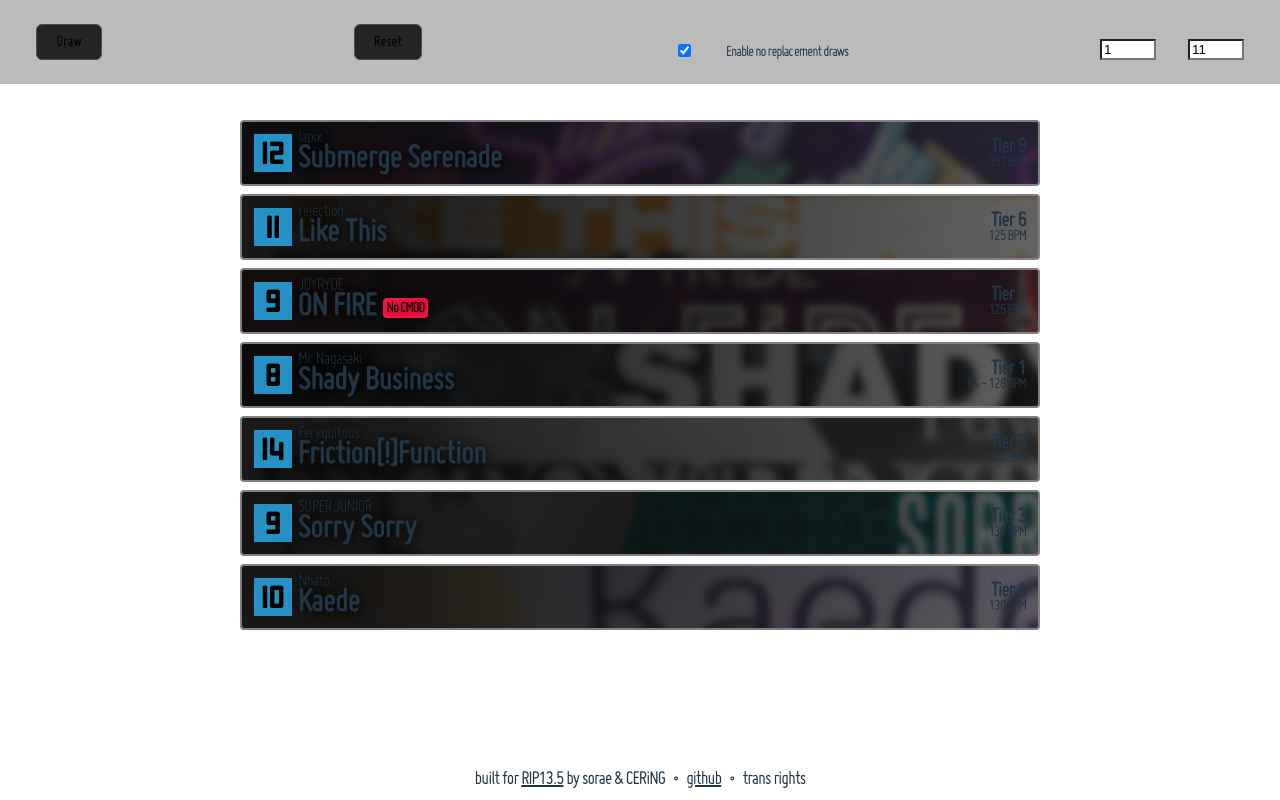
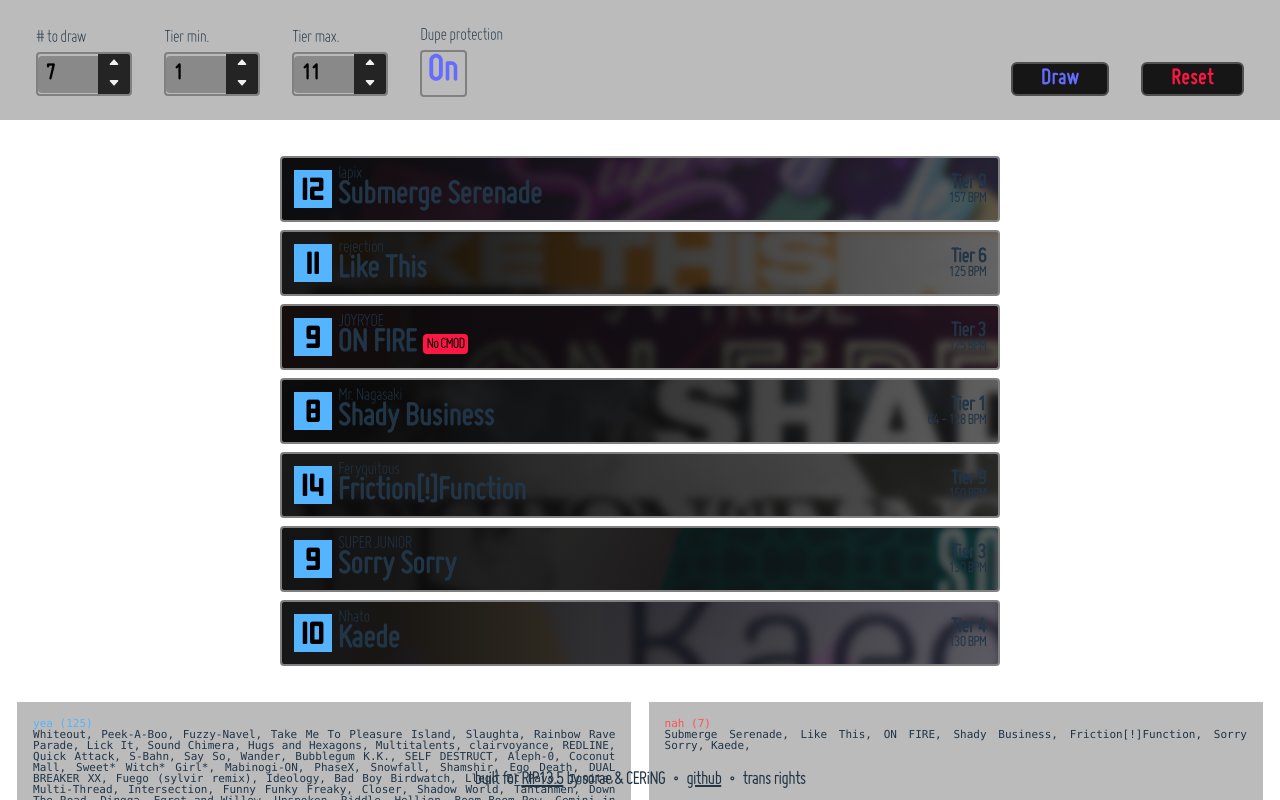
Before and after one commit to soraeee/cardigan, a React (Vite) app in the folder card-draw/: page / in a window 1280 px wide. Both pictures are taken after a click on the button "Draw". Shown: the top 800 px of the page. Built offline with nearby package versions, Linux system fonts and the light colour scheme.

Commit message:
Implement NumberField, merge sorae edits

```diff
--- a/card-draw/package.json
+++ b/card-draw/package.json
@@ -26,6 +26,7 @@
     "eslint-plugin-react-hooks": "^4.6.0",
     "eslint-plugin-react-refresh": "^0.4.3",
     "typescript": "^5.0.2",
-    "vite": "^4.4.5"
+    "vite": "^4.4.5",
+    "vite-plugin-svgr": "^4.1.0"
   }
 }
--- a/card-draw/src/CardDraw.tsx
+++ b/card-draw/src/CardDraw.tsx
@@ -3,6 +3,7 @@ import { useState, useEffect } from 'react';
 import './index.css';
 import './reset.css';
 import Card from './Card';
+import NumberField from './NumberField';
 
 function CardDraw() {
 
@@ -22,15 +23,17 @@ function CardDraw() {
 	}
 
 	// Toggle to see eligible/used card pools
-	const debug = false;
+	const debug = true;
 
 	const chartarr: Chart[] = [];
-	const numToDraw = 7;
+	const defaultNumToDraw = 7;
+	const [defaultMin, defaultMax] = [1, 11];
 
 	// Current card draw state
+	const [numToDraw, setNumToDraw] = useState<number>(defaultNumToDraw);
 	const [spread, setSpread] = useState<Chart[]>([]);
-	const [range, setRange] = useState<number[]>([1, 11]);
-	const [eligibleCharts, setEligibleCharts] = useState<number[][]>([[], []]); // [0] -> can be drawn, [1] -> removed from pool in no replacement draws
+	const [range, setRange] = useState<number[]>([defaultMin, defaultMax]);
+	const [eligibleCharts, setEligibleCharts] = useState<Chart[][]>([[], []]); // [0] -> can be drawn, [1] -> removed from pool in no replacement draws
 	const [protectOrder, setProtectOrder] = useState<number>(0);
 
 	// Modal will open when chart's ID matches this state
@@ -43,13 +46,9 @@ function CardDraw() {
 
 	// init
 	useEffect(() => {
-		const chartIds: number[] = [];
-		// Chart IDs remaining in the pool
-		for (let i = 0; i < chartarr.length; i++) {
-			chartIds[i] = i;
-		}
-		setEligibleCharts([chartIds, []]);
-	}, [chartarr.length]);
+		//populateCharts();
+		setEligibleCharts([chartarr, []]);
+	}, []);
 
 	// Gets transliterated string, if available
 	const translit = (chart: {[index: string]:any}, prop: string) => {
@@ -59,11 +58,7 @@ function CardDraw() {
 	// Rounds number and converts to a string
 	const strround = (n: number) => String(Math.round(n));
 
-	// Clamps number to a range
-	const clamp = (n: number, min: number, max: number) => {
-		return Math.min(Math.max(n, min), max);
-	}
-
+	const populateCharts = () => {
 		// Process chart metadata to something that we actually need
 		chartJSON.charts.forEach(chart => {
 			{
@@ -98,8 +93,11 @@ function CardDraw() {
 				});
 			}
 		});
+	}
 
-	const swapIndices = (a: number, b: number, array: number[]) => {
+	populateCharts();
+
+	const swapIndices = (a: number, b: number, array: any[]) => {
 		const c = array[a];
 		array[a] = array[b];
 		array[b] = c;
@@ -107,72 +105,49 @@ function CardDraw() {
 
 	const getRandomInt = (max: number) => Math.floor(Math.random() * max);
 
-	// Change draw range
 	const changeDrawRange = (a: number, b: number) => {
-		// clamp a, b to [0, 11]
-		const min = 0;
-		const max = 11;
-		a = clamp(a, min, b);
-		b = clamp(b, a, max);
+		setRange([a, b]);
 
-		setRange([a, b])
-
-		// Change eligible IDs to be within range
-		const chartIds: number[] = [];
-		const chartsInRange: Chart[] = chartarr.filter((chart) => {
-			return chart["tier"] >= a && chart["tier"] <= b;
+		// Change eligible charts to be within range
+		const chartsInRange: Chart[] = chartarr.filter(chart => {
+			if (chart["tier"] >= a && chart["tier"] <= b) return chart
 		})
-		chartsInRange.forEach((chart) => {
-			chartIds.push(chart.id);
-		})
-		setEligibleCharts([chartIds, []]);
+		setEligibleCharts([chartsInRange, []]);
 	}
 
 	// Draw n number of charts from the available pool
-	// could have probably just done this without converting charts to ids, but lol whatever
 	const draw = () => {
-		let chartIds: number[] = eligibleCharts[0]
+		let chartPool: Chart[] = eligibleCharts[0]
 		// Fisher-Yates shuffle
-		for (let i = chartIds.length - 1; i >= 0; i--) {
-			swapIndices(i, getRandomInt(i), chartIds);
+		for (let i = chartPool.length - 1; i >= 0; i--) {
+			swapIndices(i, getRandomInt(i), chartPool);
 		}
 
-		let spentIds: number[] = [...eligibleCharts[1]]
-		const drawnIds: number[] = []
+		let spentCharts: Chart[] = [...eligibleCharts[1]];
+		const drawnCharts: Chart[] = [];
 		// Check if there are less charts left in the pool than the number to draw, and add charts back to the pool if true
 		// caveat with this algo - when this is the case, the remaining charts will always show up first in the draw. idk if that's a huge issue, lol
-		if (chartIds.length < numToDraw) {
+		if (chartPool.length < numToDraw) {
 			// Shuffle spent charts
-			for (let i = spentIds.length - 1; i >= 0; i--) {
-				swapIndices(i, getRandomInt(i), spentIds);
+			for (let i = spentCharts.length - 1; i >= 0; i--) {
+				swapIndices(i, getRandomInt(i), spentCharts);
 			}
 			// Reset chartIds and spentIds
-			chartIds = [...chartIds, ...spentIds];
-			spentIds = [];
+			chartPool = [...chartPool, ...spentCharts];
+			spentCharts = [];
 		}
 
 		// Draw n charts, add those charts to the spent pool
 		for (let i = 0; i < numToDraw; i++) {
-			drawnIds[i] = chartIds[i];
-			if (noRP) spentIds.push(drawnIds[i]);
+			drawnCharts[i] = chartPool[i];
+			if (noRP) spentCharts.push(drawnCharts[i]);
 		}
 
 		// Remove IDs from eligible pool
-		if (noRP) chartIds.splice(0, numToDraw);
-
-		// Get actual chart metadata from drawn IDs
-		const drawnCharts: Chart[] = [];
-		drawnIds.forEach((id) => {
-			// This sucks man i hate O(n^2)
-			// but i'm not working with 10000 charts so it's ok :^)
-			const chartMatch: Chart[] = chartarr.filter(chart => {
-				return chart["id"] === id;
-			})
-			drawnCharts.push(chartMatch[0]);
-		})
+		if (noRP) chartPool.splice(0, numToDraw);
 
 		// lol
-		setEligibleCharts([chartIds, spentIds]);
+		setEligibleCharts([chartPool, spentCharts]);
 		setSpread(drawnCharts);
 		setModalOpened(-1);
 		setProtectOrder(0);
@@ -183,72 +158,62 @@ function CardDraw() {
 	const redraw = (id: number) => {
 		// Find index of chart to redraw
 		let ind: number = -1;
+		let oldChart: Chart = spread[0]; // shut up typescript
 		for (let i = 0; i < spread.length; i++) {
-			if (spread[i].id === id) ind = i;
+			if (spread[i].id === id) {
+				ind = i;
+				oldChart = spread[i];
+			}
 		}
 
-		let chartIds: number[] = eligibleCharts[0];
-		let nextChartId: number;
-		let spentIds: number[] = eligibleCharts[1];
+		let chartPool: Chart[] = eligibleCharts[0];
+		let nextChart: Chart;
+		let spentCharts: Chart[] = eligibleCharts[1];
 
 		// Get the next chart in line
 		if (noRP) { // Redraw with no replacement enabled
 			// Check if there are less charts left in the pool than the number to draw, and add charts back to the pool if true
-			if (chartIds.length === 0) {
+			if (chartPool.length === 0) {
 				// Get current draw
-				const spreadIds: number[] = []
-				spread.forEach((chart) => {
-					spreadIds.push(chart["id"])
-				})
-				console.log(spreadIds)
+				const spreadCharts: Chart[] = spread;
 
 				// Set spentIds to charts already in the spread and chartIds to everything else
-				chartIds = spentIds
-				chartIds = chartIds.filter((id) => {
-					return !spreadIds.includes(id)
-				})
-				spentIds = spentIds.filter((id) => {
-					if (spreadIds.includes(id)) console.log(id)
-					return spreadIds.includes(id)
-				})
+				chartPool = spentCharts
+				chartPool = chartPool.filter(chart => !spreadCharts.includes(chart));
+				spentCharts = spentCharts.filter(chart => spreadCharts.includes(chart));
 
 				// Shuffle eligible charts
-				for (let i = chartIds.length - 1; i >= 0; i--) {
-					swapIndices(i, getRandomInt(i), chartIds);
+				for (let i = chartPool.length - 1; i >= 0; i--) {
+					swapIndices(i, getRandomInt(i), chartPool);
 				}
 			}
-			nextChartId = chartIds[0] // Get the next chart, which is the very next chart in the eligible list
-			chartIds.splice(0, 1) // Remove chart from eligible charts
-			spentIds.push(nextChartId) // Add the drawn chart to the spent pool
+			nextChart = chartPool[0]; // Get the next chart, which is the very next chart in the eligible list
+			chartPool.splice(0, 1); // Remove chart from eligible charts
+			spentCharts.push(nextChart); // Add the drawn chart to the spent pool
 		} else { // Redraw without replacement
-			nextChartId = chartIds[spread.length] // Get the next chart, which is directly after the initial n charts drawn in the list
-			chartIds.splice(spread.length, 1) // Remove that chart
-			chartIds.splice(ind, 1, nextChartId) // Add it to the intended spot
-			chartIds.push(id) // Add the old chart to the end
+			nextChart = chartPool[spread.length]; // Get the next chart, which is directly after the initial n charts drawn in the list
+			chartPool.splice(spread.length, 1); // Remove that chart
+			chartPool.splice(ind, 1, nextChart); // Add it to the intended spot
+			chartPool.push(oldChart); // Add the old chart to the end
 		}
 
-		// Get chart metadata from ID
-		const chartMatch: Chart[] = chartarr.filter(chart => {
-			return chart["id"] === nextChartId
-		})
-
 		// Splice new chart into spread
-		const newSpread: Chart[] = spread
-		newSpread.splice(ind, 1, chartMatch[0])
+		const newSpread: Chart[] = spread;
+		newSpread.splice(ind, 1, nextChart);
 
 		// Set everything again oh god
-		setModalOpened(-1)
-		setEligibleCharts([chartIds, spentIds])
-		setSpread(newSpread)
+		setModalOpened(-1);
+		setEligibleCharts([chartPool, spentCharts]);
+		setSpread(newSpread);
 	}
 
 	// Reset card draw
 	// Useful for no replacement draws
 	const reset = () => {
-		setEligibleCharts([[...eligibleCharts[0], ...eligibleCharts[1]], []])
-		setSpread([])
-		setModalOpened(-1)
-		setProtectOrder(0)
+		setEligibleCharts([[...eligibleCharts[0], ...eligibleCharts[1]], []]);
+		setSpread([]);
+		setModalOpened(-1);
+		setProtectOrder(0);
 	}
 
 	// Reset removed pool and toggle no replacement setting
@@ -259,18 +224,18 @@ function CardDraw() {
 
 	return (<>
 		<div className="header">
-			<button onClick={draw} className="button">Draw</button>
-			<button onClick={reset} className="button">Reset</button>
-			{/* Probably want to seperate this out into a sidebar or something, lol */}
-			{/* Could be slightly better - input is a bit jank, could have a "Set" button. dunno */}
-
 			<div className="settings">
-				<input type="checkbox" name="norp" id="norp" value="norp-enabled" onChange={(e) => { changeNoRP(e.target.checked) }} defaultChecked={noRP} />
-				<p>Enable no replacement draws</p>
+				<NumberField desc="# to draw" initValue={defaultNumToDraw} min={1} max={Infinity} onChange={(n: number) => { setNumToDraw(n) }}/>
+				<NumberField desc="Tier min." initValue={range[0]} min={defaultMin} max={range[1]} onChange={(n: number) => { changeDrawRange(n, range[1])}} />
+				<NumberField desc="Tier max." initValue={range[1]} min={range[0]} max={defaultMax} onChange={(n: number) => { changeDrawRange(range[0], n)}} />
+				<div className="settings-checkbox">
+					<p className="checkbox-label">Dupe protection</p>
+					<input className="checkbox-input" type="checkbox" name="norp" id="norp" value="norp-enabled" onChange={(e) => { changeNoRP(e.target.checked) }} defaultChecked={noRP}/>
 				</div>
-			<div className="settings">
-				<input type="number" min="1" step="1" max="11" value={range[0]} onChange={e => { changeDrawRange(Number(e.currentTarget.value), range[1]) }} />
-				<input type="number" min="1" step="1" max="11" value={range[1]} onChange={e => { changeDrawRange(range[0], Number(e.currentTarget.value)) }} />
+			</div>
+			<div className="actions">
+				<button onClick={draw} className="action-draw">Draw</button>
+				<button onClick={reset} className="action-reset">Reset</button>
 			</div>
 		</div>
 		{/* Show message when no card draw is present */}
@@ -296,16 +261,16 @@ function CardDraw() {
 			})}
 		</div>
 		{debug && <>
-			<h1 className="modal-text-major text-p1">yea</h1>
-			{eligibleCharts[0].map((num) => {
-				const chart: Chart[] = chartarr.filter(chart => chart["id"] === num);
-				return (<p>{chart[0].title}</p>)
-			})}
-			<h1 className="modal-text-major text-p2">nah</h1>
-			{eligibleCharts[1].map((num) => {
-				const chart: Chart[] = chartarr.filter(chart => chart["id"] === num);
-				return (<p>{chart[0].title}</p>)
-			})}
+			<div className="debug">
+				<div className="debug-detail">
+					<p className="text-p1">yea ({eligibleCharts[0].length})</p>
+					{eligibleCharts[0].map(chart => <span>{chart.title}, </span>)}
+				</div>
+				<div className="debug-detail">
+					<p className="text-p2">nah ({eligibleCharts[1].length})</p>
+					{eligibleCharts[1].map(chart => <span>{chart.title}, </span>)}
+				</div>
+			</div>
 		</>}
 	</>)
 }
--- /dev/null
+++ b/card-draw/src/NumberField.tsx
@@ -0,0 +1,52 @@
+/// <reference types="vite-plugin-svgr/client" />
+import { useState } from 'react';
+import './index.css';
+import './reset.css';
+import Caret from './assets/caret.svg?react';
+
+const NumberField = (props: any) => {
+
+    const [value, setValue] = useState(props.initValue);
+
+	// Clamps number to a range
+	const clamp = (n: number, min: number, max: number) => {
+		return Math.min(Math.max(n, min), max);
+	}
+
+    const increment = () => {
+        let n = value + 1;
+        n = clamp(n, props.min, props.max);
+        setValue(n);
+        props.onChange(n);
+    }
+
+    const decrement = () => {
+        let n = value - 1;
+        n = clamp(n, props.min, props.max);
+        setValue(n);
+        props.onChange(n);
+    }
+
+    const otherChange = (e: any) => {
+        console.log(e.currentTarget.value);
+        let n = !isNaN(Number(e.currentTarget.value)) ? Number(e.currentTarget.value) : value;
+        n = clamp(n, props.min, props.max);
+        setValue(n);
+        props.onChange(n);
+    }
+
+    return (<>
+        <div className="numfield">
+            <p className="numfield-title">{props.desc}</p>
+            <div className="numfield-inner">
+                <input className="numfield-value" type="text" value={value} onChange={otherChange}/>
+                <div className="numfield-controls">
+                    <button className="numfield-increment" onClick={increment}><Caret className="caret-increment"/></button>
+                    <button className="numfield-decrement" onClick={decrement}><Caret className="caret-decrement"/></button>
+                </div>
+            </div>
+        </div>
+	</>)
+}
+
+export default NumberField;
--- a/card-draw/src/index.css
+++ b/card-draw/src/index.css
@@ -79,7 +79,7 @@
   border-radius: 4px;
 
   width: 80%;
-  max-width: 800px;
+  max-width: 720px;
   min-height: 65px;
 
   padding: 12px;
@@ -94,11 +94,11 @@
   position: relative;
   z-index: 3;
 
-  transition: filter 0.5s, border-color 0.5s;
+  transition: filter 0.15s, border-color 0.15s;
 }
 
 .card:hover {
-  filter: drop-shadow(0 0 0.4rem #ffffff);
+  filter: drop-shadow(0 0 0.2rem #ffffff);
   cursor: pointer;
 }
 
@@ -131,7 +131,7 @@
   flex-flow: column nowrap;
   align-items: start;
   justify-content: center;
-  text-shadow: 1px 1px 10px #000000;
+  /*text-shadow: 1px 1px 10px #000000;*/
 }
 
 .card-meta>* {
@@ -225,10 +225,9 @@
   text-align: right;
 }
 
-
 button {
   border-radius: 6px;
-  border: 1px solid transparent;
+  border: 2px solid transparent;
   padding: 0.6em 1.2em;
   font-size: 1em;
   font-weight: 500;
@@ -236,61 +235,38 @@ button {
   background-color: #242424;
   border-color:#505050;
   cursor: pointer;
-  transition: border-color 0.25s;
+  transition: border-color 0.15s;
 }
 
 button:hover {
   border-color: #646cff;
 }
 
-.diff-n {
-  background-color: #a355b8;
-}
-
-.diff-e {
-  background-color: #1ec51d;
-}
-
-.diff-m {
-  background-color: #d6db41;
-}
-
-.diff-h {
-  background-color: #ba3049;
-}
-
-.diff-x {
-  background-color: #2691c5;
-}
-
-.diff-edit {
-  background-color: #f7f7f7;
-}
+.diff-n {   background-color: #a355b8; }
+.diff-e {   background-color: #1ec51d; }
+.diff-m {   background-color: #d6db41; }
+.diff-h {   background-color: #FF5151; }
+.diff-x {   background-color: #54B4FF; }
+.diff-ed {  background-color: #f7f7f7; }
 
 /* Player text colors */
-.text-p1 {
-  color: #54B4FF;
-}
-.text-p2 {
-  color: #FF5151;
-}
+.text-p1 {  color: #54B4FF; }
+.text-p2 {  color: #FF5151; }
 
 /* Card modal classes */
 .modal-backdrop {
   position: absolute;
   top: 0;
   left: 0;
-  background: #00000000;
+  background: #00000040;
   height: 100%;
   width: 100vw;
-
   z-index: 1;
 }
 
 .modal-wrapper {
   z-index: 2;
   position: relative;
-
   display: flex;
   flex-flow: row nowrap;
   align-items: center;
@@ -346,6 +322,60 @@ button:hover {
   gap: 32px;
 }
 
+.settings-checkbox {
+  position: relative;
+  user-select: none;
+  top: 2.5px;
+}
+
+.checkbox-label {
+  font-size: 1.2em;
+  font-weight: 200;
+  margin-bottom: 6px;
+}
+
+.checkbox-input {
+  appearance: none;
+  margin: 0;
+  height: 47px;
+  width: 47px;
+  border: 2px solid #808080;
+  border-radius: 4px;
+  cursor: pointer;
+  position: relative;
+  bottom:2px;
+}
+
+.checkbox-input:hover {
+  background-color: #1a2731;
+  border-color: #646cff;
+}
+
+.checkbox-input:after {
+  content: "Off";
+  font-family: Miso, Inter, system-ui, Avenir, Helvetica, Arial, sans-serif;
+  font-size: 3em;
+  font-weight: 800;
+  letter-spacing: -1px;
+  margin-right: 1px;
+  color: #242424;
+  display: block;
+  position: relative;
+  text-align: center;
+}
+
+.checkbox-input:hover:after {
+  color: #404040;
+}
+
+.checkbox-input:checked:after {
+  content: "On";
+  color: #646cff;
+  display: block;
+  position: relative;
+  text-align: center;
+}
+
 .actions {
   display: flex;
   flex-flow: row nowrap;
@@ -381,8 +411,9 @@ button:hover {
 }
 
 .numfield-title {
-  font-size: 1em;
+  font-size: 1.2em;
   font-weight: 200;
+  user-select: none;
 }
 
 .numfield-inner {
@@ -390,23 +421,31 @@ button:hover {
   flex-flow: row nowrap;
   justify-content: space-between;
   align-items: center;
-  outline: 2px solid #808080FF;
+  border: 2px solid #808080;
   border-radius: 4px;
+}
+
+.numfield-inner:hover {
+  border-color: #646cff;
 }
 
 .numfield-value {
   font-family: Miso, Inter, system-ui, Avenir, Helvetica, Arial, sans-serif;
   font-size: 1.5em;
   font-weight: 800;
+  letter-spacing: -1px;
   background-color: #00000044;
   border: unset;
-  padding: 4px 8px;
+  padding: 7.5px 8px;
   width: 60px;
   border-radius: 4px 0 0 4px;
 }
 
+.numfield-value:hover {
+  background-color: #1a2731;
+}
+
 .numfield-value:focus {
-  background-color: #54B4FF44;
   outline: unset;
 }
 
@@ -416,16 +455,33 @@ button:hover {
 }
 
 .numfield-controls > * {
-  font-size: 0.6em;
-  padding: 2px 12px;
+  padding: 2px 10px;
+  border: none;
+}
+
+.numfield-controls > *:hover {
+  background-color: #646cff;
 }
 
 .numfield-increment {
-  border-radius: 0 4px 0 0;
+  border-radius: 0 2px 0 0;
 }
 
 .numfield-decrement {
-  border-radius: 0 0 4px 0;
+  border-radius: 0 0 2px 0;
+}
+
+.caret-increment {
+  fill: #f0f0f0;
+  width: 12px;
+}
+
+.caret-decrement {
+  position: relative;
+  fill: #f0f0f0;
+  width: 12px;
+  transform: rotate(180deg);
+  top: 1px;
 }
 
 /* Classes used when there is no card draw on screen */
@@ -456,6 +512,23 @@ button:hover {
   font-weight: 400;
 }
 
+.debug {
+  margin-top: 36px;
+  display: flex;
+  flex-flow: row nowrap;
+  justify-content: space-evenly;
+}
+
+.debug-detail {
+  font-family: Ubuntu Mono, Consolas, monospace;
+  font-size: 11px;
+  letter-spacing: 0;
+  padding: 16px;
+  background-color: #00000044;
+  width: 48%;
+  text-align: justify;
+}
+
 /* Footer */
 .footer {
   position: fixed;
@@ -473,7 +546,7 @@ button:hover {
 
 .footer-text > a {
   text-decoration: underline;
-  transition: filter 0.25s;
+  transition: filter 0.15s;
 }
 
 .footer-text > a:hover {
```
Also changed, not shown: card-draw/src/Card.tsx (+8 -8 lines), card-draw/vite.config.ts (+4 -3 lines), card-draw/.eslintrc.cjs, card-draw/src/assets/caret.svg (added), 1 other file (tests, documents, lock files or other folders). Lines whose indentation alone changed are shown as unchanged.
